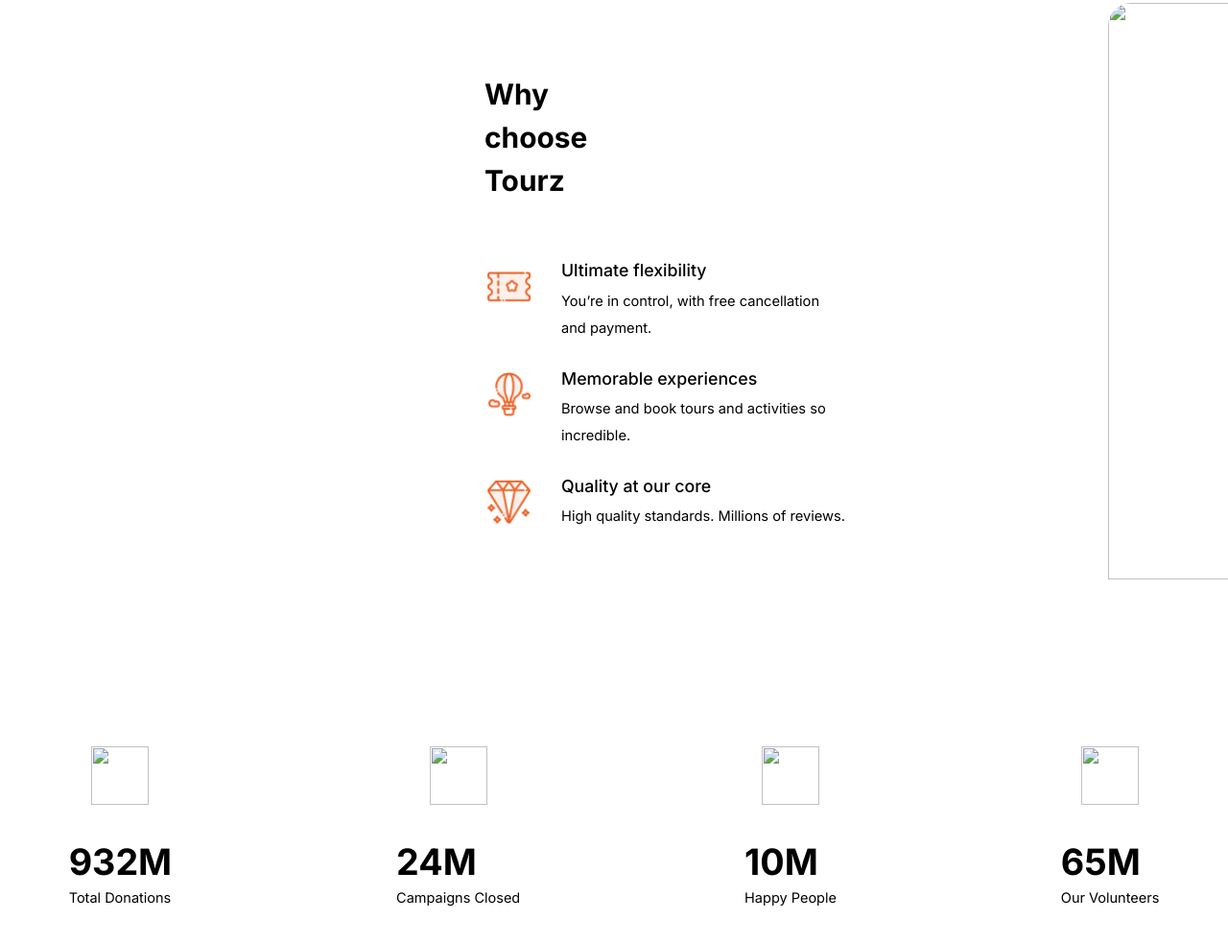
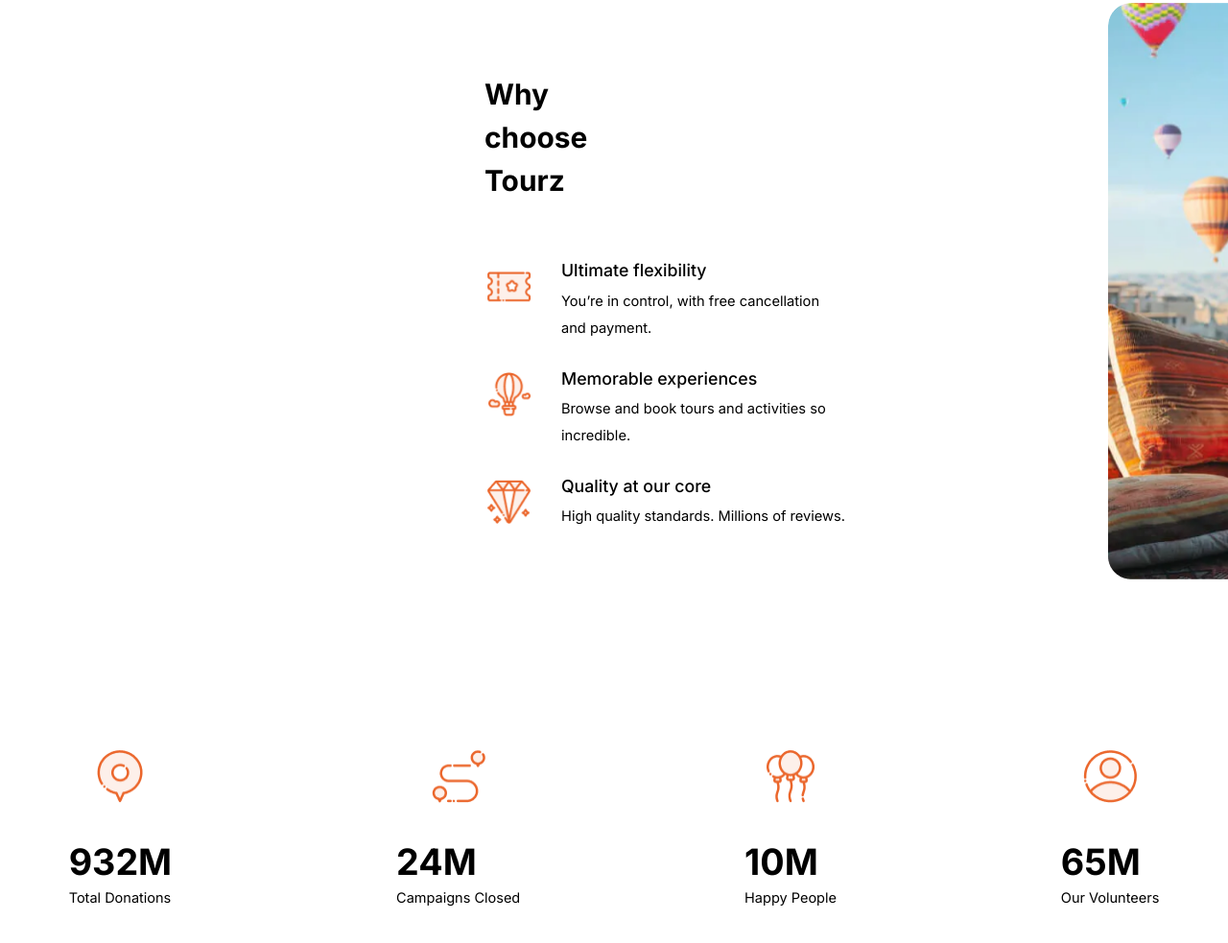
Before and after one commit to abhishek3042/Krishna-Array-007, a website: page Figma/index.html in a window 1280 px wide. Shown: the part 3622-4605 px from the top of the page at 96% size. Drawn offline with nearby package versions, Linux system fonts and the light colour scheme; files that its build step writes are made by us from their sources; the site is published under a folder, as on GitHub Pages, so addresses that start at the root find nothing.

Commit message:
final commit figma

```diff
--- a/Figma/index.html
+++ b/Figma/index.html
@@ -1351,32 +1351,32 @@
           </div>
         </div>
       </div>
-      <img src="/Figma/assets/balloons.png" alt="" class="sectionimg" />
+      <img src="assets/balloons.png" alt="" class="sectionimg" />
     </div>
     <div class="TrendingDestinations3">
       <div class="socials">
-        <img src="/Figma/assets/social1.png" alt="" />
+        <img src="assets/social1.png" alt="" />
         <div>
           <h3>932M</h3>
           <p>Total Donations</p>
         </div>
       </div>
       <div class="socials">
-        <img src="/Figma/assets/social2.png" alt="" />
+        <img src="assets/social2.png" alt="" />
         <div>
           <h3>24M</h3>
           <p>Campaigns Closed</p>
         </div>
       </div>
       <div class="socials">
-        <img src="/Figma/assets/social3.png" alt="" />
+        <img src="assets/social3.png" alt="" />
         <div>
           <h3>10M</h3>
           <p>Happy People</p>
         </div>
       </div>
       <div class="socials">
-        <img src="/Figma/assets/social4.png" alt="" />
+        <img src="assets/social4.png" alt="" />
         <div>
           <h3>65M</h3>
           <p>Our Volunteers</p>
```
